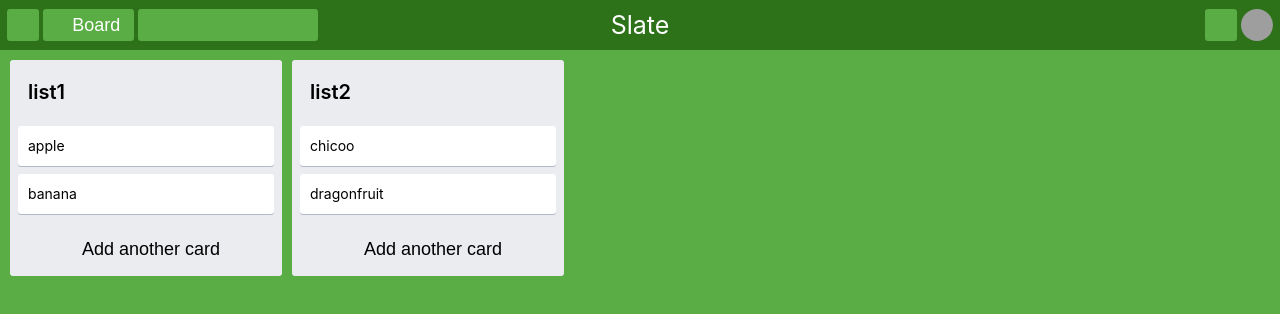
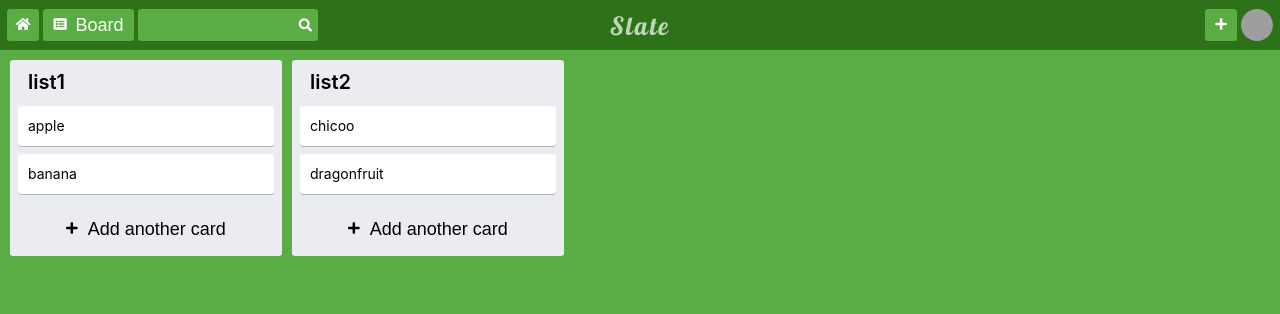
Before and after one commit to aayushah711/masai-module-4, a React (Create React App) app in the folder slate/: page / in a window 1280 px wide. Shown: the top 314 px of the page. Built offline with nearby package versions, Linux system fonts and the light colour scheme; grey boxes are pictures that could not be loaded; the HTML template or start-up script is replaced by a standard one.

Commit message:
Intricate styling & detailing

```diff
--- a/slate/public/index.html
+++ b/slate/public/index.html
@@ -3,6 +3,8 @@
   <head>
     <meta charset="utf-8" />
     <link rel="icon" href="%PUBLIC_URL%/favicon.ico" />
+    <link rel="stylesheet" href="https://pro.fontawesome.com/releases/v5.10.0/css/all.css" integrity="sha384-AYmEC3Yw5cVb3ZcuHtOA93w35dYTsvhLPVnYs9eStHfGJvOvKxVfELGroGkvsg+p" crossorigin="anonymous"/>
+    <link href="https://fonts.googleapis.com/css2?family=Lobster&display=swap" rel="stylesheet">
     <meta name="viewport" content="width=device-width, initial-scale=1" />
     <meta name="theme-color" content="#000000" />
     <meta
--- a/slate/src/Components/Card.jsx
+++ b/slate/src/Components/Card.jsx
@@ -12,18 +12,32 @@ const ListCards = styled.div`
 	min-height: 0;
 `;
 
+const Pencil = styled.div`
+	opacity: 0%;
+	width: 400px;
+	text-align: right;
+	:hover {
+		opacity: 100%;
+		cursor: pointer;
+	}
+`;
+
 const ListCard = styled.a`
 	background-color: #fff;
 	border-radius: 3px;
 	box-shadow: 0 1px 0 rgba(9, 30, 66, .25);
-	cursor: pointer;
 	display: block;
+	display: flex;
+	justify-content: space-between;
+	align-items: center;
+	flex-direction: row;
 	margin-bottom: 8px;
 	max-width: 300px;
 	min-height: 20px;
 	position: relative;
 	text-decoration: none;
 	z-index: 0;
+	cursor: pointer;
 	padding: 10px;
 `;
 
@@ -34,12 +48,13 @@ const RenameCard = styled.input`
 	cursor: pointer;
 	display: block;
 	margin-bottom: 8px;
-	max-width: 300px;
-	min-height: 20px;
+	/* max-width: 300px; */
+	min-height: 10px;
 	position: relative;
 	text-decoration: none;
 	z-index: 0;
 	padding: 10px;
+	width: 92%;
 `;
 
 export default class Card extends Component {
@@ -81,13 +96,17 @@ export default class Card extends Component {
 						onKeyDown={handleKeyDown}
 					/>
 				) : (
-					<ListCard
-						onClick={() => {
-							console.log('inside rename card');
-							this.setState({ renameCard: true }, () => console.log('renaming'));
-						}}
-					>
+					<ListCard>
 						{name}
+						<Pencil>
+							<i
+								className="fas fa-pencil-alt"
+								onClick={() => {
+									console.log('inside rename card');
+									this.setState({ renameCard: true }, () => console.log('renaming'));
+								}}
+							/>
+						</Pencil>
 					</ListCard>
 				)}
 			</ListCards>
--- a/slate/src/Components/List.jsx
+++ b/slate/src/Components/List.jsx
@@ -16,7 +16,7 @@ const ListWrapper = styled.div`
 	line-height: 20px;
 	font-weight: 400;
 	margin: 10px;
-	margin-right:0px;
+	margin-right: 0px;
 `;
 
 const ListContainer = styled.div`
@@ -30,15 +30,23 @@ const ListContainer = styled.div`
 	position: relative;
 	white-space: normal;
 `;
-const ListHeader = styled.div`margin: 0px 8px;`;
+const ListHeader = styled.div`
+	margin: 0px 8px;
+	/* :hover {
+		opacity: 70%;
+		cursor: pointer;
+		background-color: #fff;
+	} */
+`;
 const ListHeaderNameAssist = styled.h2`
 	font-size: 20px;
-	line-height: 24px;
+	line-height: 4px;
 	font-weight: 600;
 	padding: 10px 10px;
 	// border: 1px solid black;
 	margin-bottom: 12px;
 	margin-top: 10px;
+	cursor: pointer;
 `;
 
 const CardComposerContainer = styled.button`
@@ -53,8 +61,9 @@ const CardComposerContainer = styled.button`
 	outline: none;
 
 	:hover {
+		opacity: 70%;
 		cursor: pointer;
-		background: #efeca0;
+		background-color: #fff;
 	}
 `;
 const ListCards = styled.div`
@@ -86,18 +95,19 @@ const ListAnotherCard = styled.input`
 	border-radius: 3px;
 	box-shadow: 0 1px 0 rgba(9, 30, 66, .25);
 	cursor: pointer;
-	display: block;
-	margin-bottom: 8px;
-	width: 91%;
-	min-height: 20px;
+	/* display: block; */
+	width: 95%;
+	min-height: 0px;
 	position: relative;
 	text-decoration: none;
 	z-index: 0;
-	padding: 10px;
+	padding: 5px;
 	font-size: 20px;
-	line-height: 24px;
+	line-height: 4px;
 	font-weight: 600;
-	margin-top: 10px;
+	margin: 4px 0;
+	/* margin-top: 10px; */
+	/* margin-bottom: 8px; */
 `;
 
 const addCancelCardWrapper = styled.button`
@@ -112,6 +122,14 @@ const AddCardButton = styled.button`
 	height: 32px;
 	margin-bottom: 8px;
 	margin-right: 10px;
+	background-color: #5aac44;
+	color: white;
+	border: none;
+	font-weight: bold;
+	:hover {
+		opacity: 70%;
+		cursor: pointer;
+	}
 `;
 
 class List extends React.Component {
@@ -231,13 +249,14 @@ class List extends React.Component {
 									onClick={handleCancel}
 									style={{
 										float: 'left',
-										margin: '5px 0px',
+										margin: '2px 2px',
 										fontWeight: 'normal',
 										fontSize: '25px',
 										cursor: 'pointer'
+										// border: 'red dashed'
 									}}
 								>
-									X
+									x
 								</h1>
 							</addCancelCardWrapper>
 						</React.Fragment>
--- a/slate/src/Components/Navbar.jsx
+++ b/slate/src/Components/Navbar.jsx
@@ -39,6 +39,11 @@ const SmallButton = styled.button`
 	color: white;
 	border: none;
 	border-radius: 3px;
+
+	:hover {
+		opacity: 70%;
+		cursor: pointer;
+	}
 `;
 
 const Logo = styled.a`
@@ -49,6 +54,13 @@ const Logo = styled.a`
 	top: 10px;
 	font-size: 25px;
 	color: white;
+	font-family: 'Lobster', cursive;
+	letter-spacing: 2px;
+	opacity: 70%;
+	:hover {
+		opacity: 100%;
+		cursor: pointer;
+	}
 `;
 
 const Avatar = styled.img`
@@ -69,6 +81,10 @@ const BoardButton = styled.button`
 	color: white;
 	border: none;
 	border-radius: 3px;
+	:hover {
+		opacity: 70%;
+		cursor: pointer;
+	}
 `;
 
 const SearchButton = styled.button`
@@ -80,8 +96,10 @@ const SearchButton = styled.button`
 	border: none;
 	border-radius: 3px;
 	margin-left: 2px;
-
-
+	:hover {
+		opacity: 70%;
+		cursor: pointer;
+	}
 	@media screen and (max-width: 760px) {
 		height: 32px;
 		width: 32px;
@@ -94,18 +112,13 @@ const SearchButton = styled.button`
 	}
 `;
 
-const Input = styled.input`
-    width:
-`;
-
+const Input = styled.input`width: ;`;
 
 class Navabar extends Component {
 	constructor(props) {
 		super(props);
 
-        this.state = {
-
-        }
+		this.state = {};
 	}
 
 	render() {
@@ -113,25 +126,25 @@ class Navabar extends Component {
 			<Wrapper>
 				<LeftSection>
 					<SmallButton>
-                        <i class="fa fa-home" aria-hidden="true"></i>
+						<i class="fa fa-home" aria-hidden="true" />
 					</SmallButton>
 					<BoardButton>
-                        <i class="fa fa-list-alt" aria-hidden="true"></i>
-                        <span style={{fontSize: '18px'}}>Board</span>
+						<i class="fa fa-list-alt" aria-hidden="true" />
+						<span style={{ fontSize: '18px' }}>Board</span>
 					</BoardButton>
 					<SearchButton>
-                        <i class="fa fa-search" aria-hidden="true"></i>
+						<i class="fa fa-search" aria-hidden="true" />
 					</SearchButton>
 				</LeftSection>
 				<Logo>Slate</Logo>
 				<RightSection>
 					<SmallButton className="gg-add-r">
-                        <i class="fa fa-plus" aria-hidden="true"></i>
+						<i class="fa fa-plus" aria-hidden="true" />
 					</SmallButton>
-                    <Avatar src="https://media-exp1.licdn.com/dms/image/C5603AQHCm80Shzkvsg/profile-displayphoto-shrink_400_400/0?e=1602720000&v=beta&t=HjjGVtjYNxp3b3ZC4IEqUpQL_SNqBGhD7cqmbVP0Jb8"/>
+					<Avatar src="https://media-exp1.licdn.com/dms/image/C5603AQHCm80Shzkvsg/profile-displayphoto-shrink_400_400/0?e=1602720000&v=beta&t=HjjGVtjYNxp3b3ZC4IEqUpQL_SNqBGhD7cqmbVP0Jb8" />
 				</RightSection>
 			</Wrapper>
-        )
+		);
 	}
 }
 
```
Also changed, not shown: slate/src/index.css (+7 -9 lines). Lines whose indentation alone changed are shown as unchanged.
